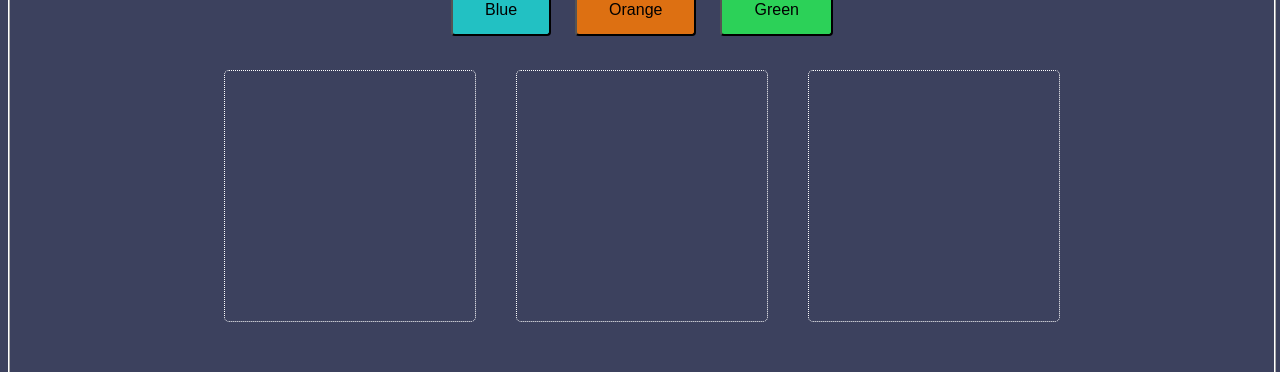
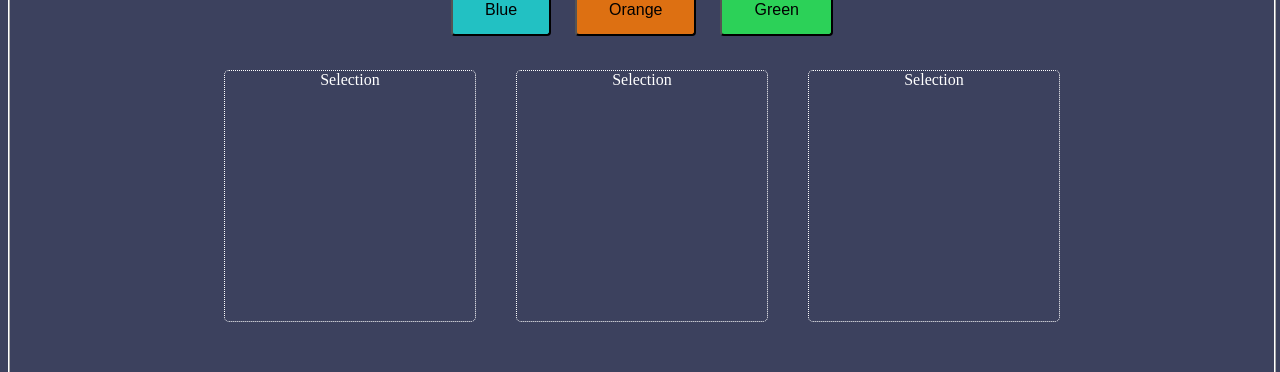
Before and after one commit to acciojob/passing-handler-prop-react-Satyam722, a React app: page / in a window 1280 px wide. Shown: the part 227-599 px from the top of the page. Built offline with nearby package versions, Linux system fonts and the light colour scheme.

Commit message:
Update Selection.js

```diff
--- a/src/components/Selection.js
+++ b/src/components/Selection.js
@@ -1,13 +1,16 @@
-import React from 'react';
+import React, { useState } from "react";
 
-const Selection = ({ background }) => {
+const Selection = (props) => {
+  const { applyColor } = props;
+
+  function setBackground(evt) {
+    const elem = evt.target;
+    elem.style.backgroundColor = applyColor();
+  }
+
   return (
-    <div
-      className="fix-box"
-      style={background}
-    >
-    </div>
-  );
+    <div className="fix-box subheading" onClick={setBackground}>Selection</div>
+  ); // prettier-ignore
 };
 
 export default Selection;
```
